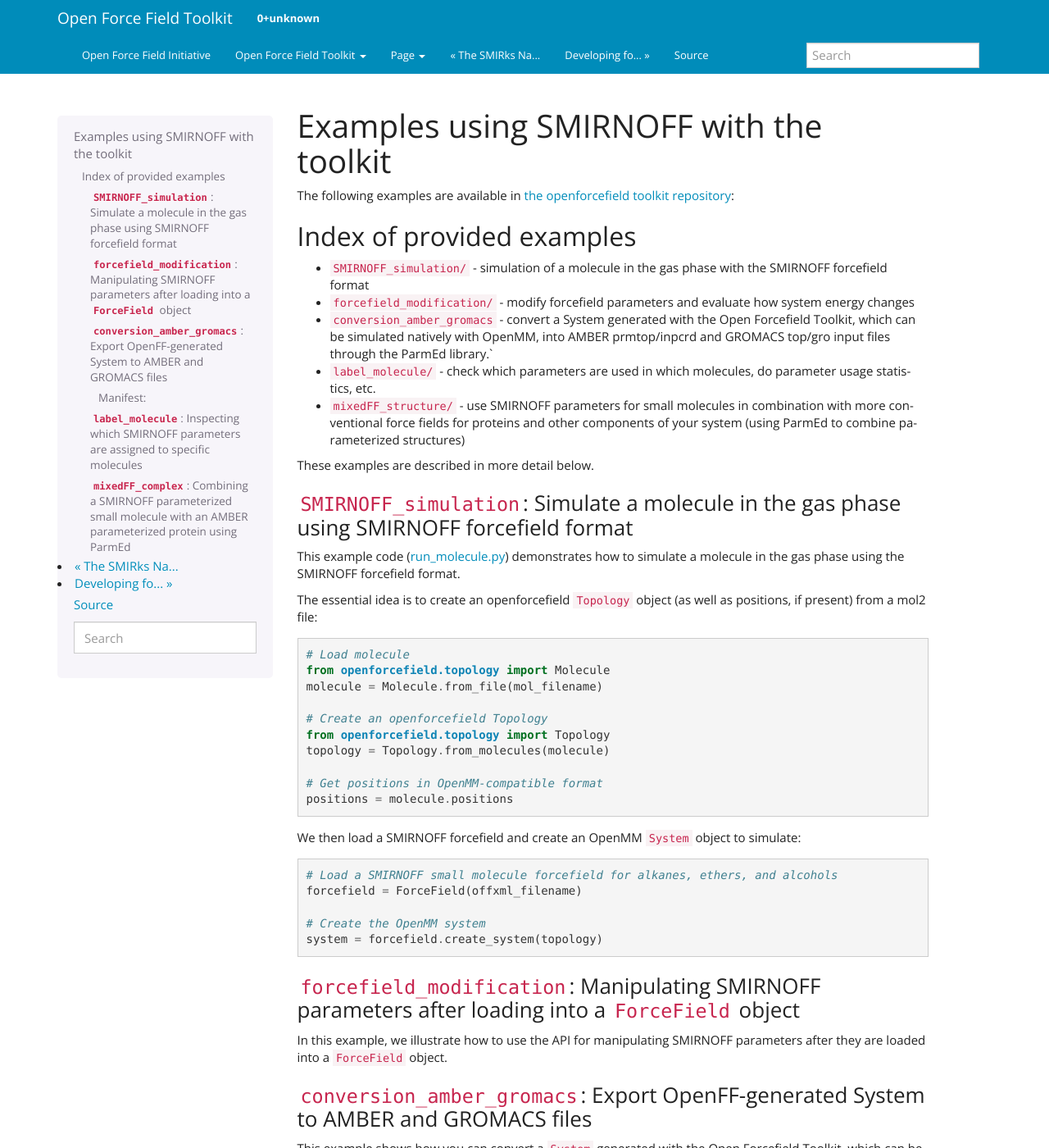
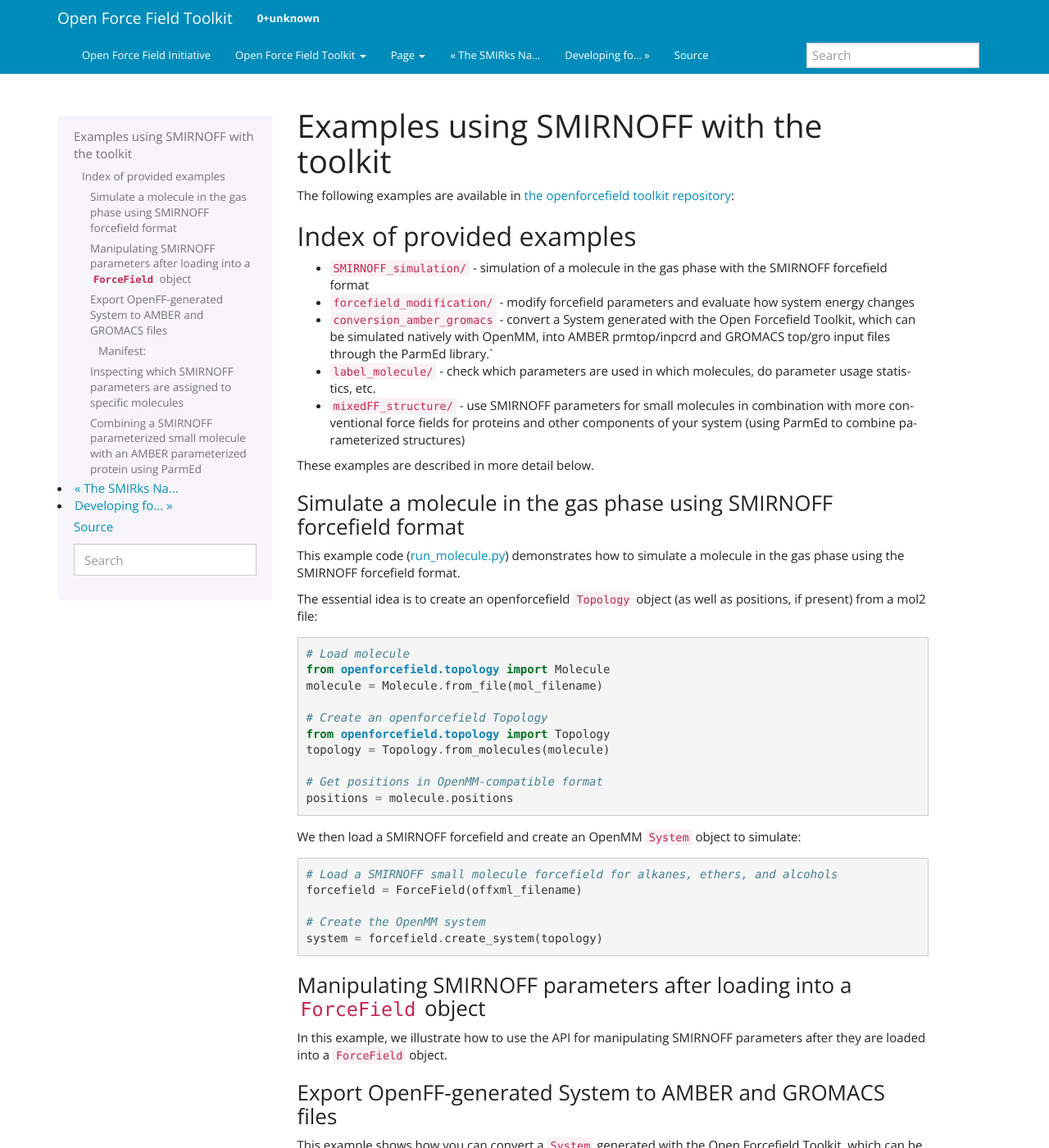
Before and after one commit to openforcefield/openff-toolkit, a Sphinx documentation site: the page built from docs/examples.rst, in a window 1280 px wide and 1400 px high. Shown: the whole window at 82% size. Built offline with Sphinx 7.4.7, drawn with Linux system fonts in a browser that asks for light colours; some of the changed text lies outside the part shown.

Commit message:
Renamed some examples, removed example names from READMEs

```diff
--- a/docs/examples.rst
+++ b/docs/examples.rst
@@ -8,8 +8,8 @@
 
 .. mdinclude:: ../examples/forcefield_modification/README.md
 
-.. mdinclude:: ../examples/conversion_amber_gromacs/README.md
+.. mdinclude:: ../examples/using_smirnoff_in_amber_or_gromacs/README.md
 
-.. mdinclude:: ../examples/label_molecule/README.md
+.. mdinclude:: ../examples/inspect_assigned_parameters/README.md
 
-.. mdinclude:: ../examples/mixedFF_complex/README.md
+.. mdinclude:: ../examples/using_smirnoff_with_amber_protein_forcefield/README.md
```
Also changed, not shown: examples/SMIRNOFF_simulation/README.md, examples/forcefield_modification/README.md, examples/inspect_assigned_parameters/README.md, examples/using_smirnoff_in_amber_or_gromacs/README.md, examples/using_smirnoff_with_amber_protein_forcefield/README.md, 8 other files.
